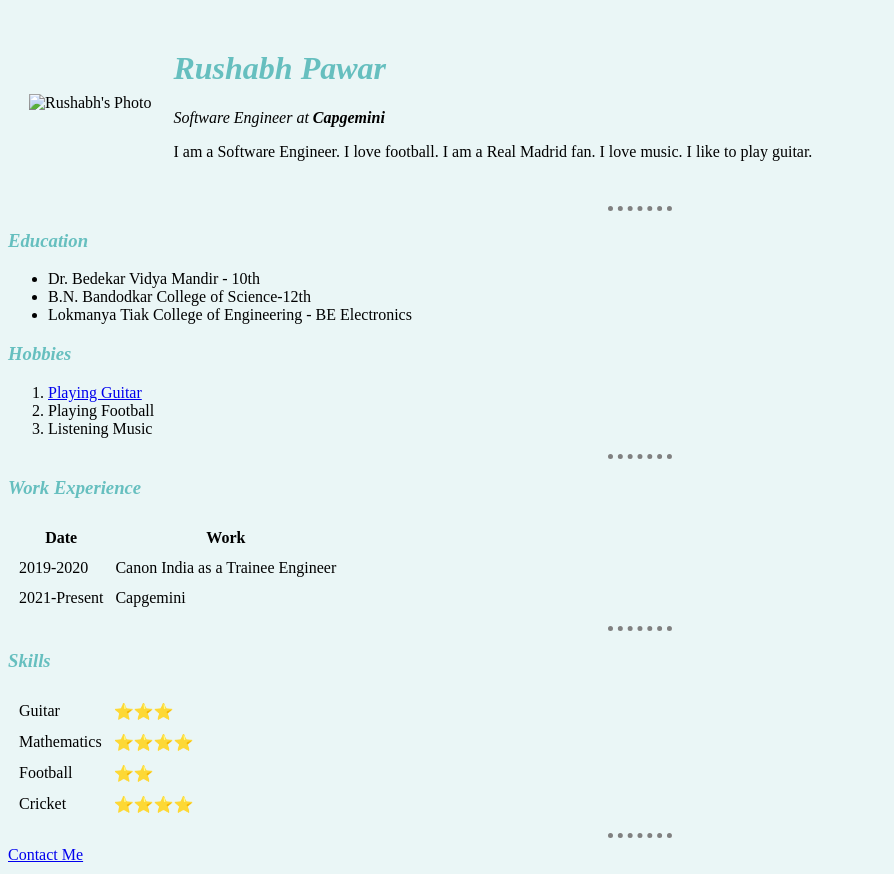
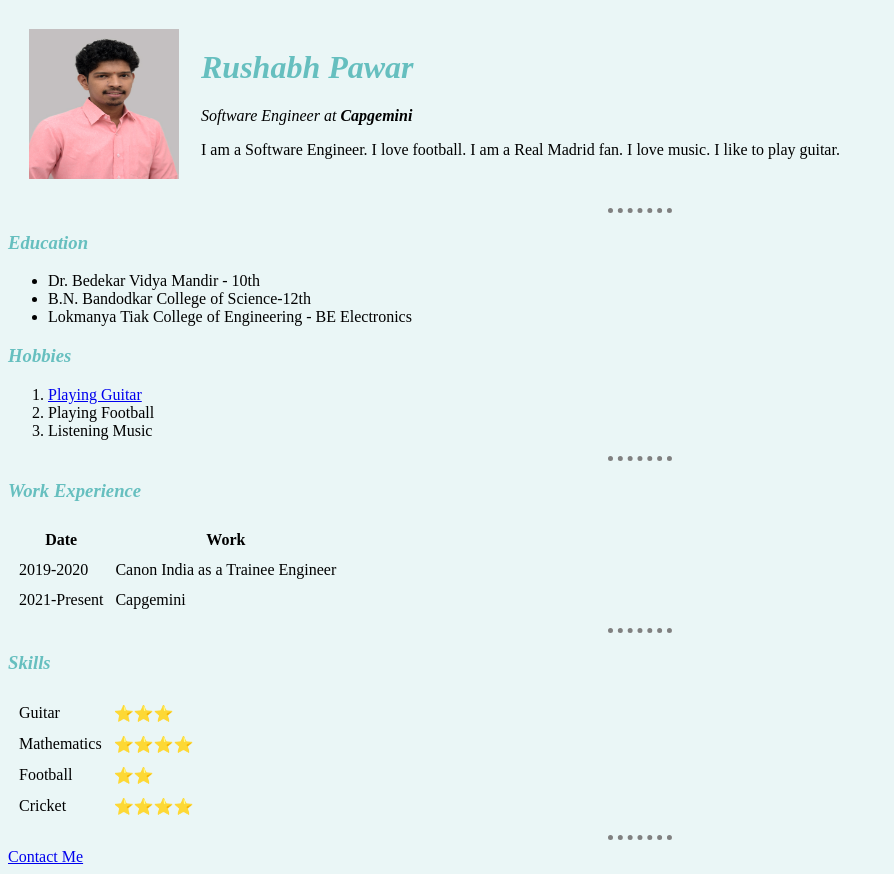
Before and after one commit to Rushabh1987/Resume, a plain HTML site: page index.html in a window 1280 px wide. Shown: the whole page, without its empty margins (0-894 px from the left). Drawn offline with Linux system fonts and the light colour scheme.

Commit message:
Update index.html

```diff
--- a/index.html
+++ b/index.html
@@ -1,4 +1,4 @@
-<!DOCTYPE html>
+
 <html lang="en" dir="ltr">
 
 <head>
@@ -10,7 +10,7 @@
 <body>
   <table cellspacing="20">
     <tr>
-      <td><img src="C:\Users\Rushabh Pawar\Documents\Web Development\HTML-Personal Site\images1.jpg" alt="Rushabh's Photo" style="width:150px;height:150px;"></td>
+      <td><img src="images\1.jpg" alt="Rushabh's Photo" style="width:150px;height:150px;"></td>
       <td><h1>Rushabh Pawar</h1>
       <p><em>Software Engineer at <strong>Capgemini</strong></em></p>
       <p>I am a Software Engineer. I love football. I am a Real Madrid fan. I love music. I like to play guitar.</p></td>
```
